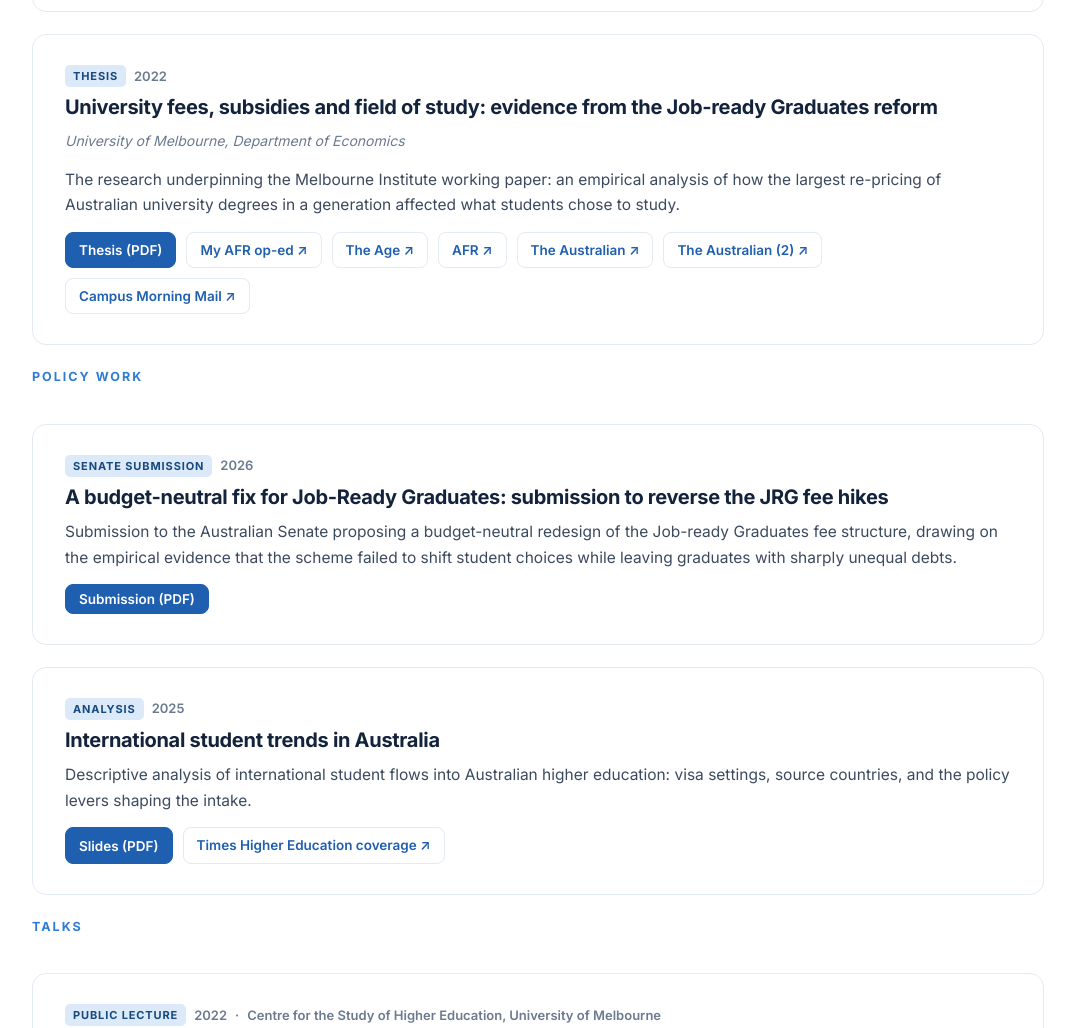
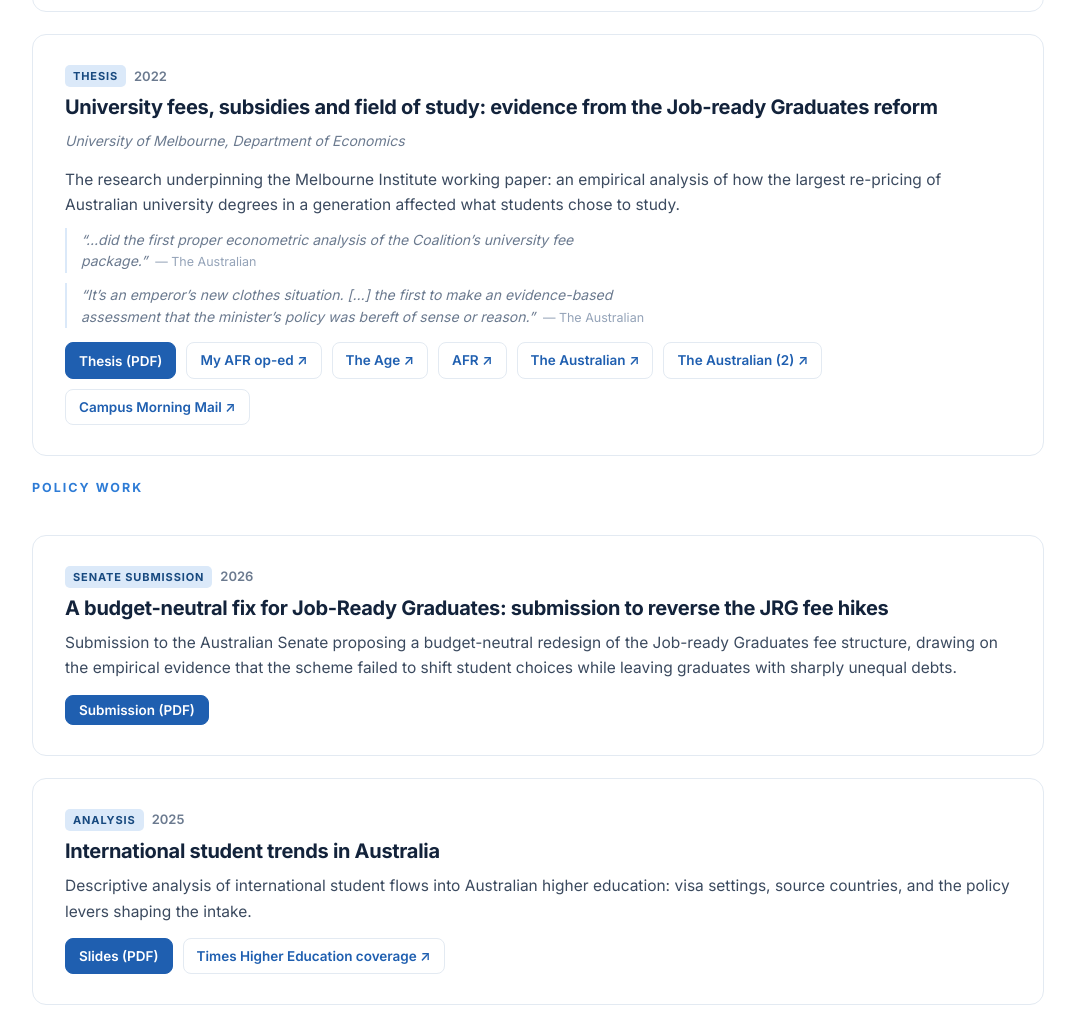
Before and after one commit to myong28/myong28.github.io, a plain HTML site: page research.html in a window 1280 px wide. Shown: the part 862-1890 px from the top of the page, without its empty margins (102-1177 px from the left). Drawn offline with Linux system fonts and the light colour scheme.

Commit message:
Pull-quotes from The Australian under the thesis card
New quotes field on research cards, rendered as italic muted
blockquotes with attribution between the summary and links.

```diff
--- a/assets/css/style.css
+++ b/assets/css/style.css
@@ -741,6 +741,21 @@ img { max-width: 100%; display: block; }
 
 .research-card__authors { font-size: 14px; color: var(--muted); font-style: italic; margin-bottom: 14px; }
 
+.research-card__quote {
+  font-size: 14px;
+  font-style: italic;
+  color: var(--muted);
+  border-left: 2px solid var(--blue-100);
+  padding: 1px 0 1px 14px;
+  margin: 10px 0 2px;
+  line-height: 1.55;
+  max-width: 66ch;
+}
+
+.research-card__quote cite { font-style: normal; font-size: 12.5px; color: var(--faint); margin-left: 8px; white-space: nowrap; }
+
+[data-theme="dark"] .research-card__quote { border-left-color: #2a4a7a; }
+
 .research-card__links { display: flex; flex-wrap: wrap; gap: 10px; margin-top: 14px; }
 
 /* --------------------------------------------------------------------------
--- a/assets/js/main.js
+++ b/assets/js/main.js
@@ -341,6 +341,9 @@
           `<h3>${esc(it.title)}</h3>` +
           (it.authors ? `<div class="research-card__authors">${esc(it.authors)}</div>` : "") +
           (it.summary ? `<p>${esc(it.summary)}</p>` : "") +
+          (it.quotes || []).map((q) =>
+            `<blockquote class="research-card__quote">\u201C${esc(q.text)}\u201D<cite>\u2014 ${esc(q.source)}</cite></blockquote>`
+          ).join("") +
           `<div class="research-card__links"></div>`;
         const linkWrap = card.querySelector(".research-card__links");
         (it.links || []).forEach((ln) => {
--- a/data/research.js
+++ b/data/research.js
@@ -51,6 +51,10 @@ const RESEARCH = {
       summary:
         "The research underpinning the Melbourne Institute working paper: an empirical analysis of how " +
         "the largest re-pricing of Australian university degrees in a generation affected what students chose to study.",
+      quotes: [
+        { text: "\u2026did the first proper econometric analysis of the Coalition\u2019s university fee package.", source: "The Australian" },
+        { text: "It\u2019s an emperor\u2019s new clothes situation. [\u2026] the first to make an evidence-based assessment that the minister\u2019s policy was bereft of sense or reason.", source: "The Australian" },
+      ],
       links: [
         { label: "Thesis (PDF)", href: "pdfs/research/2023-honours-thesis.pdf", pdf: true, primary: true },
         { label: "My AFR op-ed", href: "https://www.afr.com/policy/health-and-education/university-review-must-consider-fairness-and-quality-education-20221118-p5bzf6" },
```
